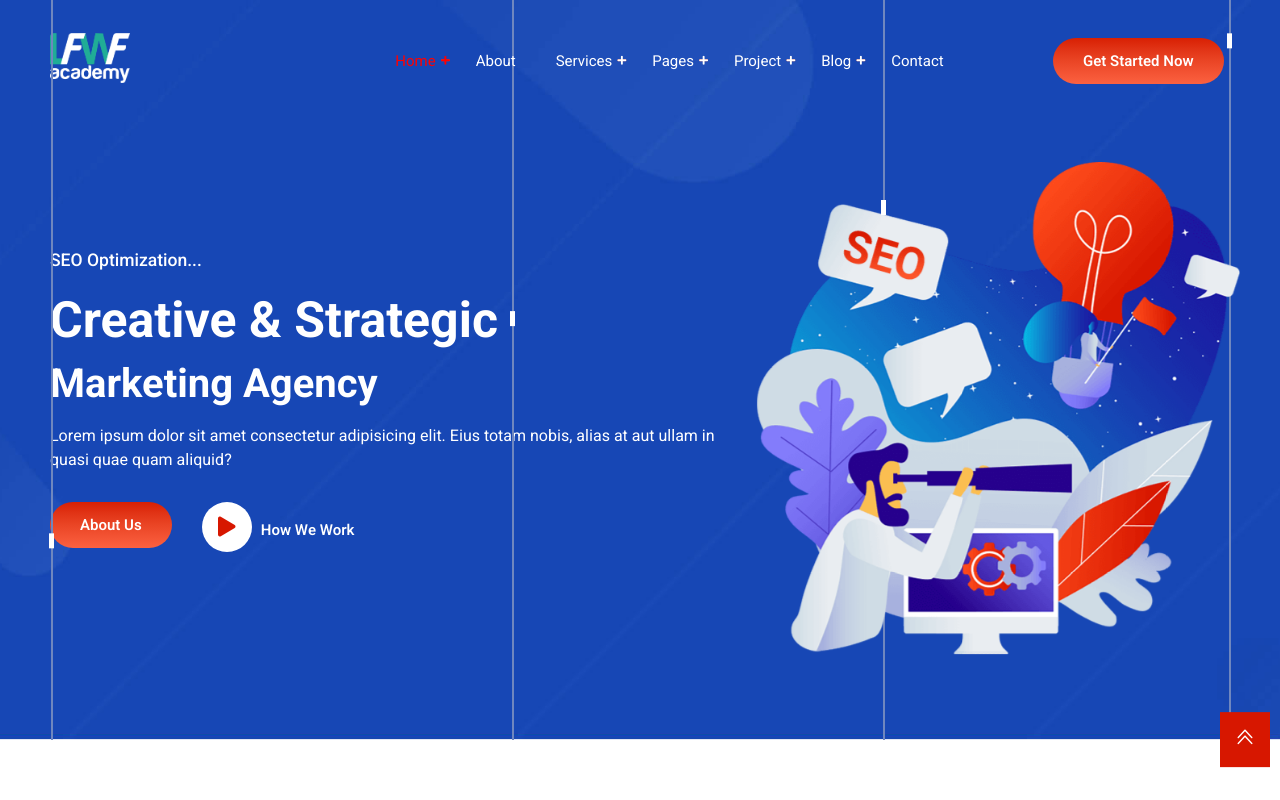
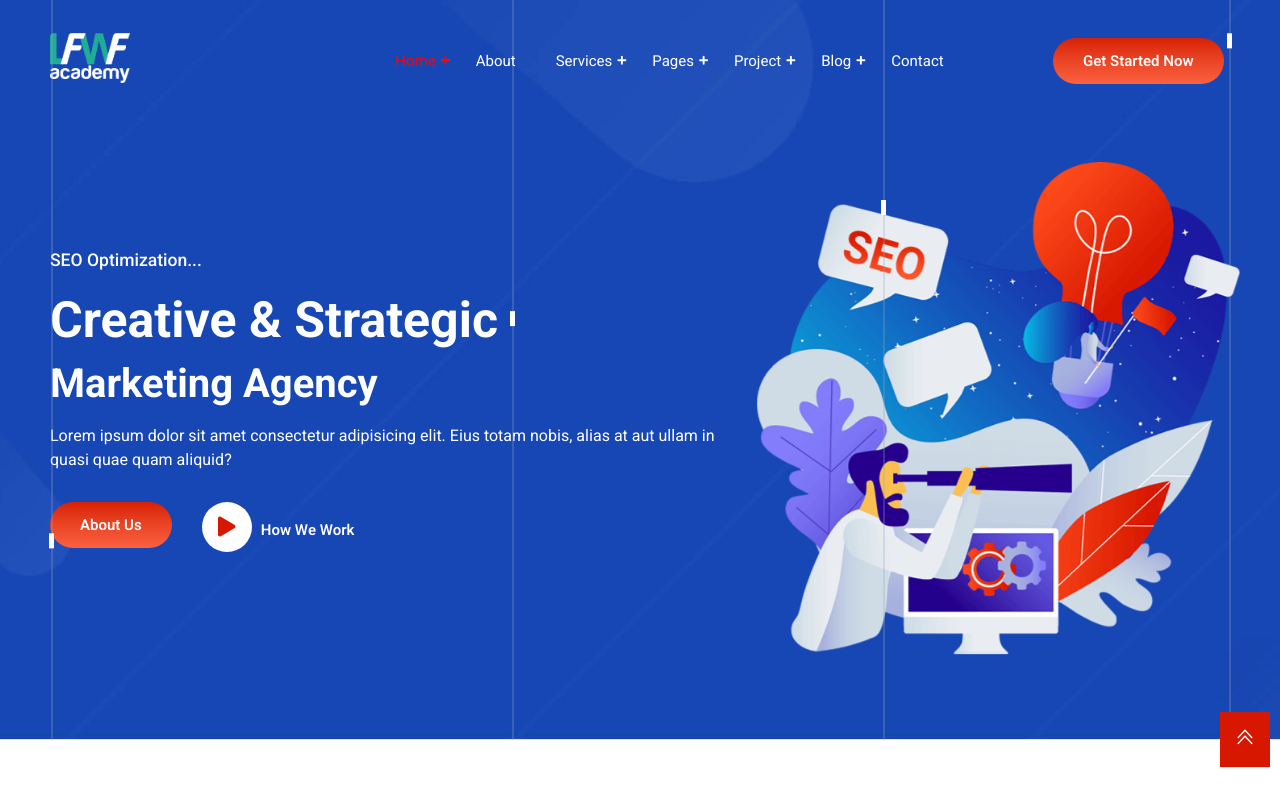
Before and after one commit to Anas27032001/exam-2, a plain HTML site: page index.html in a window 1280 px wide. Shown: the top 800 px of the page. Drawn offline with nearby package versions, Linux system fonts and the light colour scheme; files whose address does not match are found by name.

Commit message:
Update style.css

```diff
--- a/style.css
+++ b/style.css
@@ -807,7 +807,7 @@ color: red;
 .empty1 {
 	height: 100%;
 	width: 0.2rem;
-	background: #6f87bf;
+	background: #98a4bf45;
 	position: absolute;
 	top: 0;
 	left: 4%;
@@ -816,7 +816,7 @@ color: red;
 .empty2 {
 	height: 100%;
 	width: 0.2rem;
-	background: #6f87bf;
+	background: #98a4bf45;
 	position: absolute;
 	top: 0;
 	left: 40%;
@@ -824,15 +824,16 @@ color: red;
 .empty3 {
 	height: 100%;
 	width: 0.2rem;
-	background: #6f87bf;
+	background: #98a4bf45;
 	position: absolute;
 	top: 0;
 	left: 69%;
+	z-index:999;
 }
 .empty4 {
 	height: 100%;
 	width: 0.2rem;
-	background: #6f87bf;
+	background: #98a4bf45;
 	position: absolute;
 	top: 0;
 	left: 96%;
```
